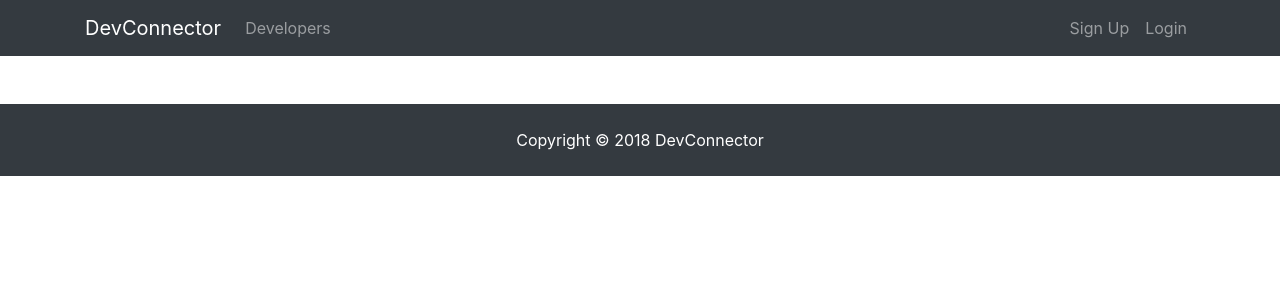
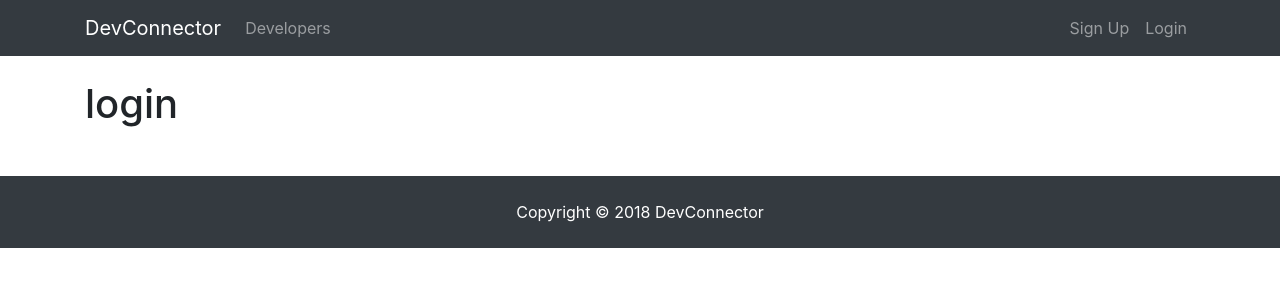
Before and after one commit to DaviGadelhaLeitao/mern-social-network, a React (Create React App) app in the folder client/: page /login in a window 1280 px wide. Shown: the top 300 px of the page. Built offline with nearby package versions, Linux system fonts and the light colour scheme.

Commit message:
Finishing the react-router-dom setup
to access the landing, register, login pages.

```diff
--- a/client/src/App.js
+++ b/client/src/App.js
@@ -4,6 +4,8 @@
 import NavBar from './components/layout/Navbar';
 import Footer from './components/layout/Footer';
 import Landing from './components/layout/Landing';
+import Login from './components/auth/Login';
+import Register from './components/auth/Register';
 
 class App extends Component {
   render() {
@@ -12,6 +14,10 @@
       <div className="App">
         <NavBar/>
         <Route exact path="/" component={Landing} />
+        <div className="container">
+          <Route exact path="/register" component={Register}/>
+          <Route exact path="/login" component={Login}/>
+        </div>
         <Footer/>
       </div>
       </Router>
--- /dev/null
+++ b/client/src/components/auth/Login.js
@@ -0,0 +1,13 @@
+import React, { Component } from 'react'
+
+class Login extends Component {
+  render() {
+    return (
+      <div>
+        <h1>login</h1>
+      </div>
+    )
+  }
+}
+
+export default Login;
--- /dev/null
+++ b/client/src/components/auth/Register.js
@@ -0,0 +1,13 @@
+import React, { Component } from 'react'
+
+class Register extends Component {
+  render() {
+    return (
+      <div>
+        <h1>register</h1>
+      </div>
+    )
+  }
+}
+
+export default Register;
--- a/client/src/components/layout/Landing.js
+++ b/client/src/components/layout/Landing.js
@@ -1,4 +1,5 @@
-import React, { Component } from 'react'
+import React, { Component } from 'react';
+import  {Link} from 'react-router-dom';
 
 class Landing extends Component {
     render() {
@@ -12,8 +13,8 @@
                                 </h1>
                                 <p className="lead"> Create a developer profile/portfolio, share posts and get help from other developers</p>
                                 <hr />
-                                <a href="register.html" className="btn btn-lg btn-info mr-2">Sign Up</a>
-                                <a href="login.html" className="btn btn-lg btn-light">Login</a>
+                                <Link to="/register" className="btn btn-lg btn-info mr-2">Sign Up</Link>
+                                <Link to="/login" className="btn btn-lg btn-light">Login</Link>
                             </div>
                         </div>
                     </div>
--- a/client/src/components/layout/Navbar.js
+++ b/client/src/components/layout/Navbar.js
@@ -1,11 +1,12 @@
-import React, { Component } from 'react'
+import React, { Component } from 'react';
+import {Link} from 'react-router-dom';
 
 class Navbar extends Component {
     render() {
         return (
             <nav className="navbar navbar-expand-sm navbar-dark bg-dark mb-4">
                 <div className="container">
-                    <a className="navbar-brand" href="landing.html">DevConnector</a>
+                    <Link className="navbar-brand" to="/">DevConnector</Link>
                     <button className="navbar-toggler" type="button" data-toggle="collapse" data-target="#mobile-nav">
                         <span className="navbar-toggler-icon"></span>
                     </button>
@@ -13,17 +14,17 @@
                     <div className="collapse navbar-collapse" id="mobile-nav">
                         <ul className="navbar-nav mr-auto">
                             <li className="nav-item">
-                                <a className="nav-link" href="profiles.html"> Developers
-                                </a>
+                                <Link className="nav-link" to="/profiles"> Developers
+                                </Link>
                             </li>
                         </ul>
 
                         <ul className="navbar-nav ml-auto">
                             <li className="nav-item">
-                                <a className="nav-link" href="register.html">Sign Up</a>
+                                <Link className="nav-link" to="/register">Sign Up</Link>
                             </li>
                             <li className="nav-item">
-                                <a className="nav-link" href="login.html">Login</a>
+                                <Link className="nav-link" to="/login">Login</Link>
                             </li>
                         </ul>
                     </div>
```
